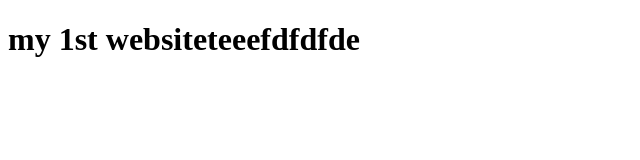
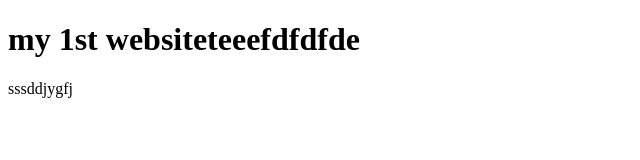
Before and after one commit to Ayesha56/my-first-website, a plain HTML site: page index.html in a window 1280 px wide. Shown: the full height of the page, 0-640 px from the left. Drawn offline with Linux system fonts and the light colour scheme.

Commit message:
learn github

```diff
--- a/index.html
+++ b/index.html
@@ -7,5 +7,6 @@
 </head>
 <body>
     <h1>my 1st websiteteeefdfdfde</h1>
+<p>sssddjygfj</p>
 </body>
 </html>
```
